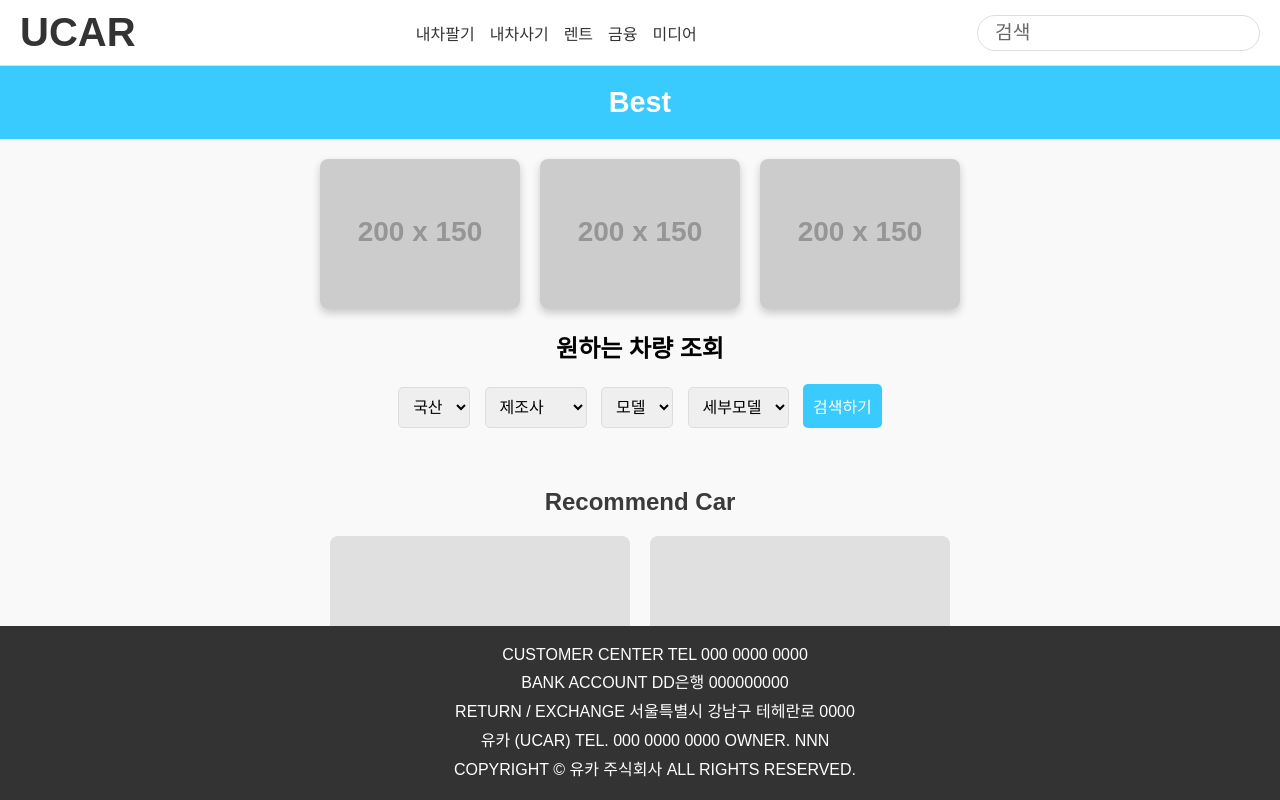
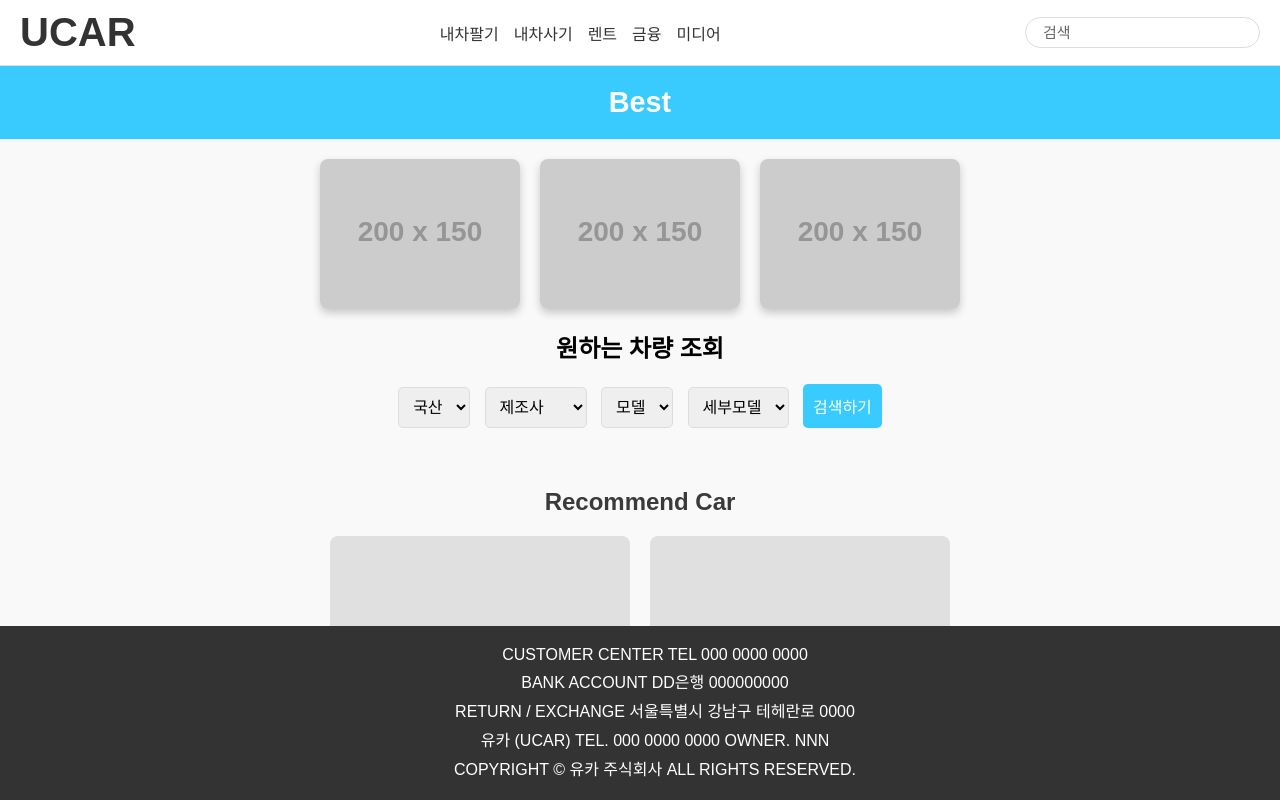
Before and after one commit to yisoooo/capstone, a plain HTML site: page index.html in a window 1280 px wide. Drawn offline with Linux system fonts and the light colour scheme; placeholder pictures from the web are drawn by us.

Commit message:
index.html

```diff
--- a/index.html
+++ b/index.html
@@ -51,7 +51,7 @@
         .search-bar input {
             border: none;
             outline: none;
-            font-size: 1.2em;
+            font-size: 15px;
         }
         .search-bar input::placeholder {
             color: #676767;
```
